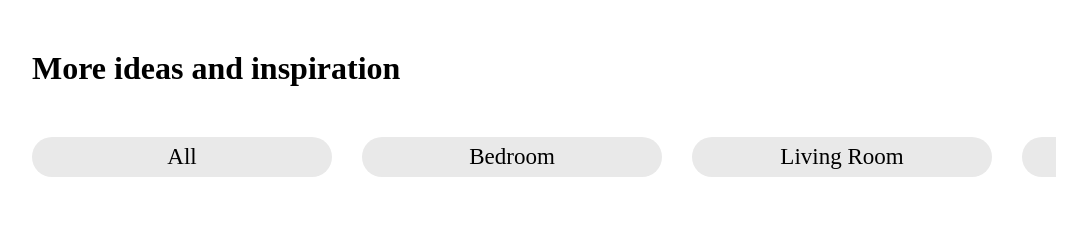
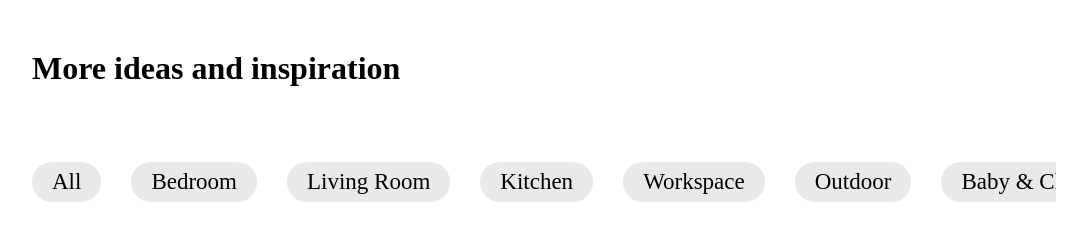
Before and after one commit to Daler-web-dev/ikea_copy, a website: page pages/like.html in a window 1280 px wide. Shown: the part 1340-1584 px from the top of the page, without its empty margins (96-1183 px from the left). Drawn offline with Linux system fonts and the light colour scheme; grey boxes are pictures that could not be loaded.

Commit message:
fix some bugs

```diff
--- a/scss/like.scss
+++ b/scss/like.scss
@@ -110,8 +110,8 @@
             margin: 50px 0;
 
             .br {
-                min-width: 300px;
                 width: fit-content;
+                white-space: nowrap;
                 display: flex;
                 align-items: center;
                 justify-content: center;
@@ -120,6 +120,7 @@
                 text-align: left;
                 background-color: #e9e9e9;
                 border-radius: 20px;
+                padding: 10px 20px;
                 // padding: 30px;
             }
 
@@ -176,3 +177,10 @@
         }
     }
 }
+
+.like_variant {
+    background-color: white;
+    position: sticky;
+    top: 0px;
+    padding: 25px 0px;
+}
--- a/scss/style.scss
+++ b/scss/style.scss
@@ -28,7 +28,7 @@
 
 }
 .menu_main {
-    display: block;
+    display: none;
     width: 480px;
     position: fixed;
     height: 100%;
```
Also changed, not shown: index.html (+5 -3 lines), css/style.css.
